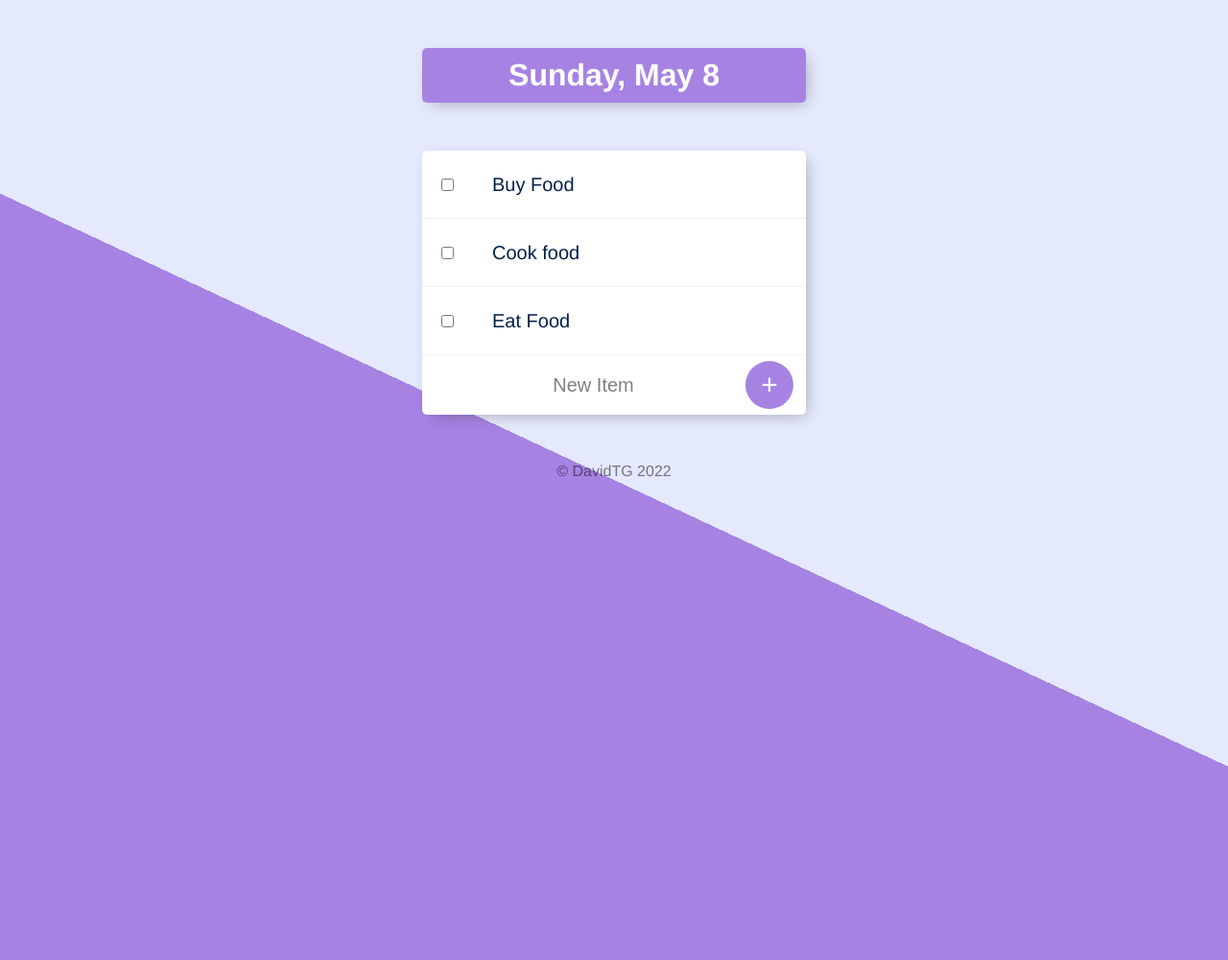
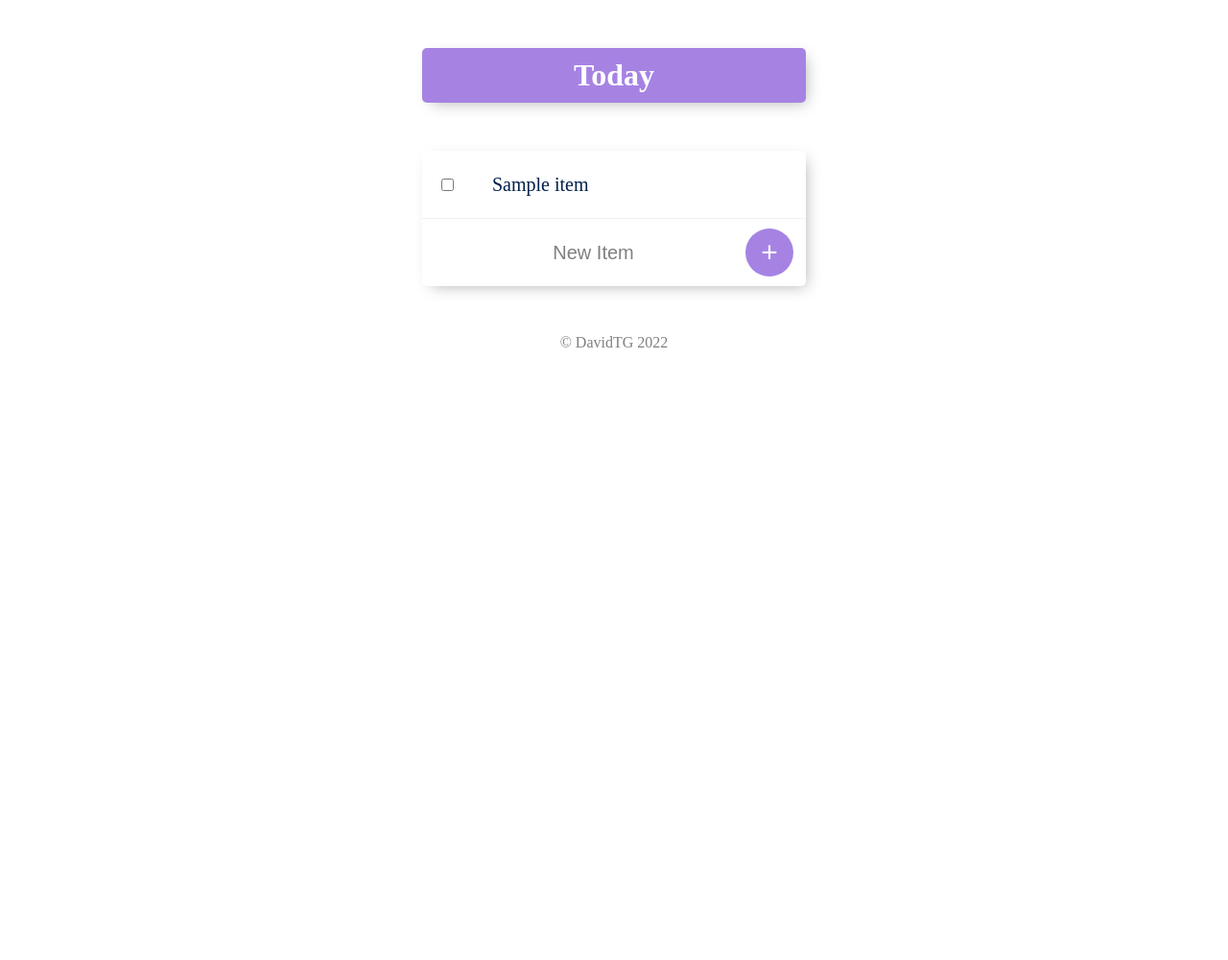
Before and after one commit to DavidTG7/web_development_bootcamp, a Node server app: page / in a window 1280 px wide. Shown: the whole page at 96% size. After the commit the page ends 362 px from the top, so only its background shows below. Run offline with Node 20, Linux system fonts and the light colour scheme; tables that the repository leaves empty hold one stand-in row (values such as "Sample post"); some libraries are stand-ins or nearby versions.

Commit message:
ToDo list practice backend

```diff
--- a/node_js/todo_list/app.js
+++ b/node_js/todo_list/app.js
@@ -1,41 +1,147 @@
 const express = require("express");
 const bodyParser = require("body-parser");
-const date = require(__dirname + "/date.js");
+const mongoose = require("mongoose");
+const _ = require("lodash");
 
-
-let items = ["Buy Food","Cook food", "Eat Food"];
-let workItems = [];
 
 const app = express();
 
-app.use(bodyParser.urlencoded({extended: true}));
+app.use(bodyParser.urlencoded({
+  extended: true
+}));
 
 app.use(express.static("public"));
 
+mongoose.connect("mongodb+srv://DavidTG:Orion120686.@cluster0.j9ixi.mongodb.net/todolistDB", {
+  useNewUrlParser: true
+});
+
 app.set("view engine", "ejs");
 
-app.get("/", function(req, res){
+const itemsSchema = {
+  name: String
+};
 
-  let day = date.getDate();
+const Item = mongoose.model("Item", itemsSchema);
 
-  res.render("list", {listTitle: day, newListItems: items});
+const item1 = new Item({
+  name: "Sort the office"
+});
+
+const item2 = new Item({
+  name: "Hit the + button"
+});
+
+const item3 = new Item({
+  name: "Hit this to delete."
+});
+
+const defaultItems = [item1, item2, item3];
+
+const listSchema = {
+  name: String,
+  items: [itemsSchema]
+};
+
+const List = mongoose.model("List", listSchema);
+
+app.get("/", function(req, res) {
+
+  Item.find({}, function(err, foundItems) {
+    if (foundItems.length === 0) {
+      Item.insertMany(defaultItems, function(err) {
+        if (err) {
+          console.log(err);
+        } else {
+          console.log("Successfully saved default items to DB.");
+        }
+      });
+      res.redirect("/");
+    } else {
+
+      res.render("list", {
+        listTitle: "Today",
+        newListItems: foundItems
+      });
+    }
+  });
+});
+
+app.get("/:customListName", function(req, res) {
+  const customListName = _.capitalize(req.params.customListName);
+
+  List.findOne({name: customListName}, function(err, foundList) {
+    if (!err) {
+      if (!foundList) {
+        //Create a new list
+        const list = new List({
+          name: customListName,
+          items: defaultItems
+        });
+
+        list.save();
+
+        res.redirect("/" + customListName);
+      } else {
+        //Show an existing list
+        res.render("list", {listTitle: foundList.name, newListItems: foundList.items});
+      }
+    }
+  })
+
+
 });
 
 app.post("/", function(req, res) {
-  let item = req.body.newItem;
+  const itemName = req.body.newItem;
+  const listName = req.body.list;
 
-  if (req.body.list === "Work") {
-    workItems.push(item);
-    res.redirect("/work");
+  const item = new Item({
+    name: itemName
+  });
+
+  if (listName === "Today") {
+    item.save();
+    res.redirect("/");
   } else {
-    items.push(item);
-    res.redirect("/");
+    List.findOne({name: listName}, function(err, foundList) {
+      foundList.items.push(item);
+      foundList.save();
+      res.redirect("/" + listName);
+    });
   }
 });
 
-app.get("/work", function(req, res) {
-  res.render("list", {listTitle: "Work List", newListItems: workItems});
+app.post("/delete", function(req, res) {
+  const checkedItemId = req.body.checkbox;
+  const listName = req.body.listName;
+
+  if (listName === "Today") {
+    Item.findByIdAndRemove(checkedItemId, function(err) {
+      if (!err) {
+        console.log("Successfully item deleted.");
+        res.redirect("/");
+      }
+    });
+  } else {
+    List.findOne({name:listName}, function(err, foundList){
+            foundList.items.pull({ _id: checkedItemId });
+            foundList.save(function(){
+
+                res.redirect("/" + listName);
+            });
+          });
+    }
+
+
 });
+
+// app.get("/work", function(req, res) {
+//   res.render("list", {
+//     listTitle: "Work List",
+//     newListItems: workItems
+//   });
+// });
 
 // app.post("/work", function(req, res) {
 //   let item = req.body.newItem;
@@ -43,6 +149,12 @@ app.get("/work", function(req, res) {
 //   res.redirect("/work");
 // });
 
-app.listen(3000, function(){
-  console.log("Server started on port 3000")
+let port = process.env.PORT;
+if (port == null || port == "") {
+  port = 3000;
+}
+
+
+app.listen(port, function() {
+  console.log("Server has started Successfully!")
 });
--- a/node_js/todo_list/date.js
+++ /dev/null
@@ -1,12 +0,0 @@
-exports.getDate = function() {
-
-  const today = new Date();
-  // let currentDay = today.getDay();
-  const options = {
-    weekday: "long",
-    day: "numeric",
-    month: "long"
-  };
-
-  return today.toLocaleDateString("en-US", options);
-}
--- a/node_js/todo_list/package.json
+++ b/node_js/todo_list/package.json
@@ -11,6 +11,8 @@
   "dependencies": {
     "body-parser": "^1.19.2",
     "ejs": "^3.1.6",
-    "express": "^4.17.3"
+    "express": "^4.17.3",
+    "lodash": "^4.17.21",
+    "mongoose": "^6.3.0"
   }
 }
--- a/node_js/todo_list/public/css/styles.css
+++ b/node_js/todo_list/public/css/styles.css
@@ -1,10 +1,10 @@
-html {
+/* html {
   background-color: #E4E9FD;
   background-image: -webkit-linear-gradient(65deg, #A683E3 50%, #E4E9FD 50%);
   min-height: 1000px;
   font-family: "HelveticaNeue-Light", "Helvetica Neue Light", "Helvetica Neue",
                 Helvetica, Arial, "Lucida Grande", sans-serif;
-}
+} */
 
 h1 {
   color: #fff;
@@ -52,7 +52,7 @@ p {
   color: #00204a;
 }
 
-form {
+form.item {
   display: flex;
   align-items: center;
   margin-left: 20px;
--- a/node_js/todo_list/views/list.ejs
+++ b/node_js/todo_list/views/list.ejs
@@ -5,16 +5,20 @@
 </div>
 
 <div class="box">
-    <% for (var i = 0; i < newListItems.length; i++) { %>
+
+    <% newListItems.forEach(function(item) { %>
+      <form action="/delete" method="post">
     <div class="item">
-      <input type="checkbox">
-      <p><%= newListItems[i] %> </p>
+      <input type="checkbox" onChange="this.form.submit()" value="<%=item._id %>" name="checkbox">
+      <p><%= item.name %> </p>
     </div>
-    <% } %>
+    <input type="hidden" name="listName" value="<%= listTitle %>">
+  </form>
+  <% }); %>
 
 
-    <form class="" action="/" method="post">
-      <input type="text" name="newItem" placeholder="New Item"  autocomplete="off">
+  <form class="item" action="/" method="post">
+    <input type="text" name="newItem" placeholder="New Item" autocomplete="off">
     <button type="submit" name="list" value=<%= listTitle %>>+</button>
   </form>
 </div>
```
Also changed, not shown: 2 other files. Lines whose indentation alone changed are shown as unchanged.
